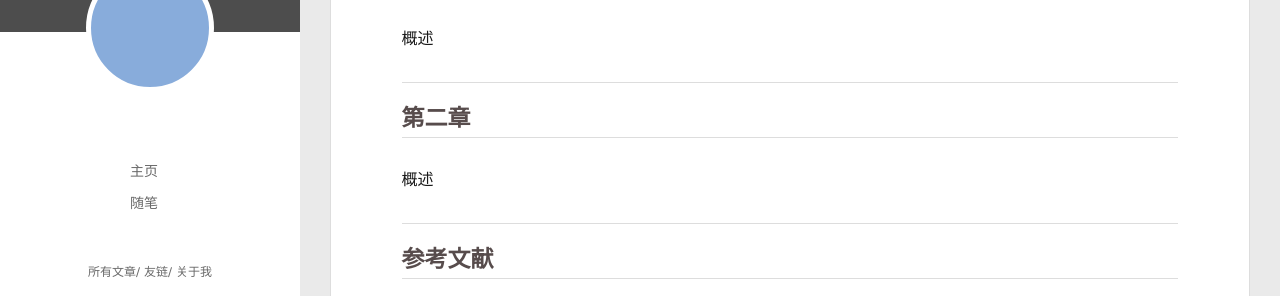
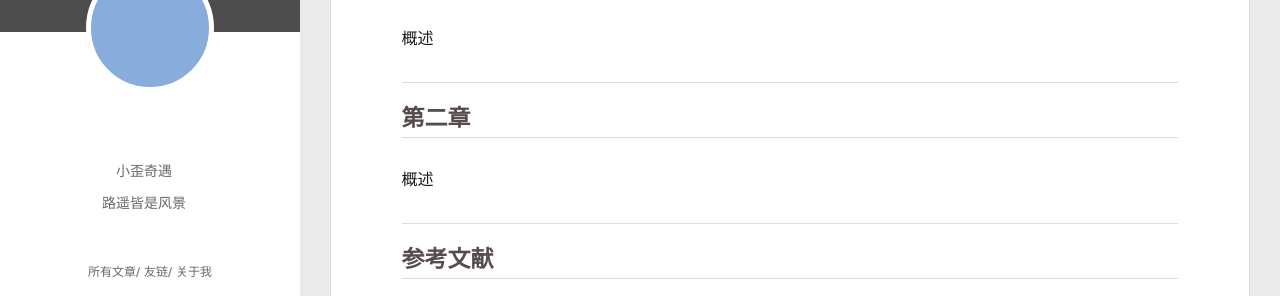
Before and after one commit to iceGodEater/iceGodEater.github.io, a plain HTML site: page 2022/06/23/auto_Barrage/index.html in a window 1280 px wide. Shown: the part 148-444 px from the top of the page. Drawn offline with Linux system fonts and the light colour scheme; no server answers.

Commit message:
Site updated: 2022-06-24 22:00:26

```diff
--- a/2022/06/23/auto_Barrage/index.html
+++ b/2022/06/23/auto_Barrage/index.html
@@ -57,9 +57,9 @@
 		<nav class="header-menu">
 			<ul>
 
-				<li><a href="/">主页</a></li>
+				<li><a href="/">小歪奇遇</a></li>
 
-				<li><a href="/tags/%E9%9A%8F%E7%AC%94/">随笔</a></li>
+				<li><a href="/tags/%E9%9A%8F%E7%AC%94/">路遥皆是风景</a></li>
 
 			</ul>
 		</nav>
@@ -137,9 +137,9 @@
 				<ul style="width: 50%">
 
 
-					<li style="width: 50%"><a href="/">主页</a></li>
+					<li style="width: 50%"><a href="/">小歪奇遇</a></li>
 
-					<li style="width: 50%"><a href="/tags/%E9%9A%8F%E7%AC%94/">随笔</a></li>
+					<li style="width: 50%"><a href="/tags/%E9%9A%8F%E7%AC%94/">路遥皆是风景</a></li>
 
 				</ul>
 			</nav>
```
Also changed, not shown: 2022/06/23/hello-world/index.html (+4 -4 lines), archives/2022/06/index.html (+4 -4 lines), archives/2022/index.html (+4 -4 lines), archives/index.html (+4 -4 lines), index.html (+4 -4 lines).
